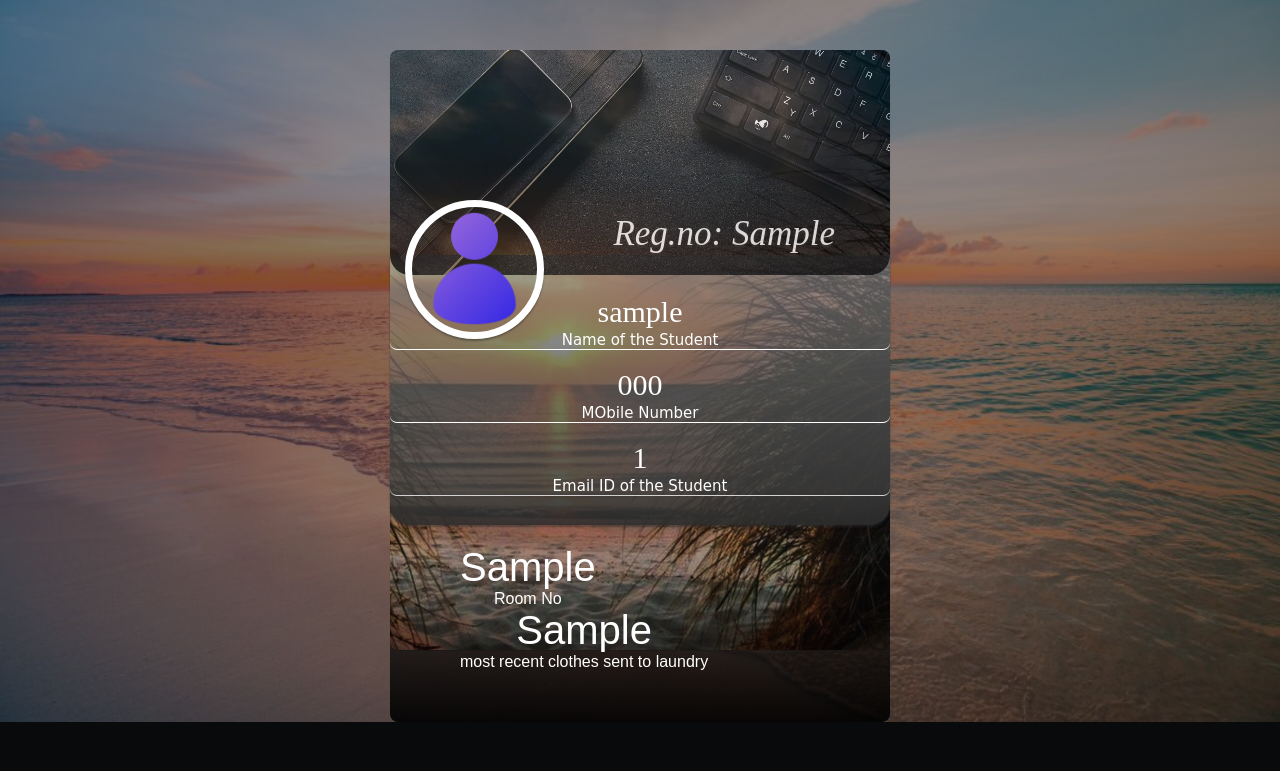
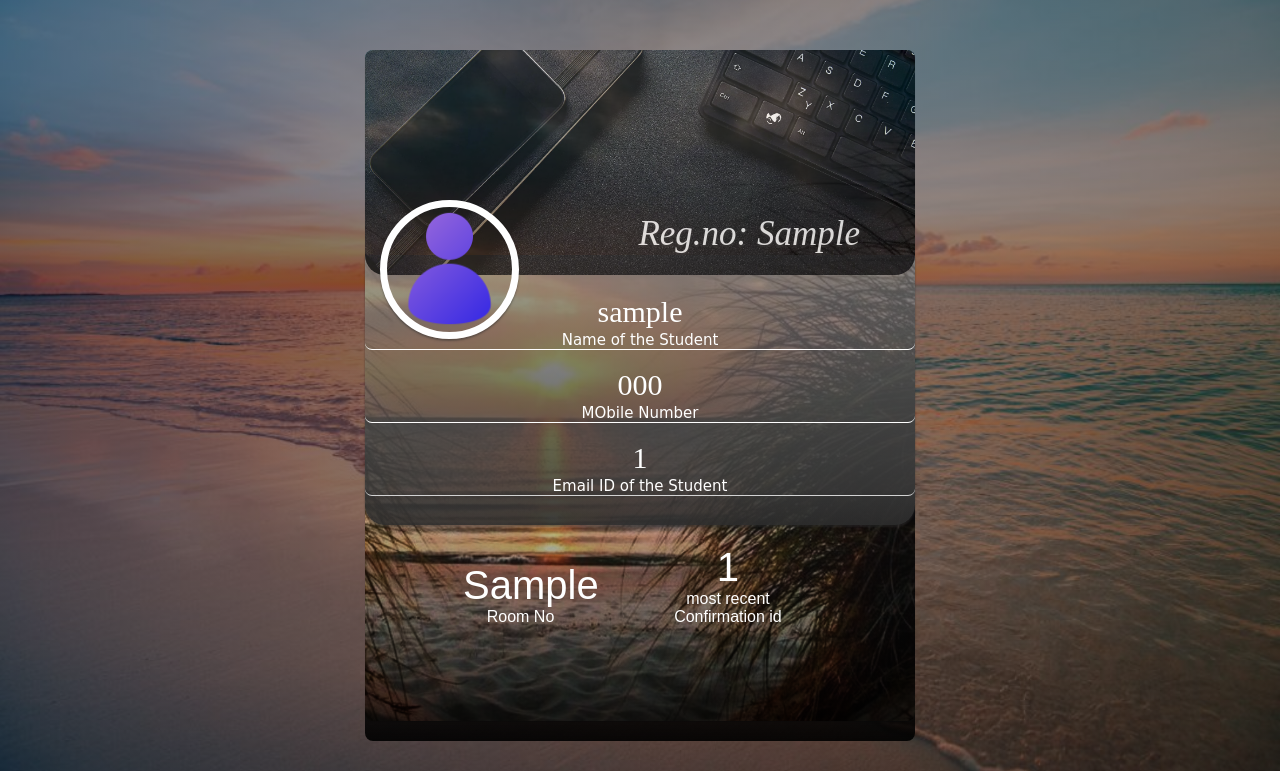
Before and after one commit to UtkarshUttam/Responsive_Hostel_Website, a PHP site: page /user/profile.php in a window 1280 px wide. Shown: the part 80-851 px from the top of the page. Before the commit the page ends 802 px from the top, so only its background shows below. Run offline with PHP 8.4, Linux system fonts and the light colour scheme; the visitor is signed in with stand-in values (Sample User, id 1); tables that the repository leaves empty or names only in its code hold one stand-in row (values such as "Sample post").

Commit message:
little detail changes

```diff
--- a/css/profile.css
+++ b/css/profile.css
@@ -105,8 +105,8 @@ body {
   }
 
   .userBox {
-    width:500px;
-    height: 600px;
+    width: 550px;
+    height: 671px;
     box-shadow: 0 1px 1px rgba(50,50,50,.40);
     /* background: #fff; */
     border-radius:8px;
@@ -189,27 +189,35 @@ body {
   }
 .footer {
     margin-top: -50px;
-    height: 231px;
+    height: 250px;
+    width: 100%;
     border-radius: 0 0 8px 8px;
     background-image: linear-gradient(to bottom, rgba(50, 50, 50, 0.2), rgba(0, 0, 0, 0.9) );
     justify-content: center;
     /* background-color: rgba(0, 0, 0, 0.6); */
 }
 footer ul {
+  padding-left: 50px  ;
     list-style:none;
     font-size:25px;
     margin:14px auto;
     margin-left:-10px;
   }
   li span {
+    width: 115px;
     border: 0.5rem;
     font-size:40px;
+    text-align: center;
     display:block;
     /* background-color: rgba(0, 0, 0, 0.503); */
   }
 .footer li {
     margin:0 30px;
+    width: 115px;
     color:#ffffff;
+    text-align: center;
     text-align:center;
+    padding-left: 1.75rem;
+    margin-bottom: 1rem;
     display:inline-block;
   }
--- a/user/profile.php
+++ b/user/profile.php
@@ -41,8 +41,8 @@
       <?php
 
   $db1 = mysqli_connect('localhost', 'root', '', 'hostel_data');
-  $Clothes= "SELECT Clothes_no FROM laundry_table WHERE Registration_No= '$regno1' LIMIT 1";
-  $result = mysqli_query($db, $Clothes);
+  $Cnf_id= "SELECT Cnf_id FROM laundry_table WHERE Registration_No= '$regno1' LIMIT 1";
+  $result = mysqli_query($db, $Cnf_id);
   // $row['laundry'] = mysqli_fetch_assoc($result)
   // if(mysqli_num_rows($result) == 0){
     $row['laundry'] = mysqli_num_rows($result) > 0 ? implode(mysqli_fetch_assoc($result)) : 'None';
@@ -89,9 +89,9 @@
         </div>
       </div>
       <div class="footer">
-        <ul><br><br><br>
+        <ul class="uli"><br><br><br>
           <li><span><?php echo implode($row['room']) ?></span>Room No</li>
-          <li><span><?php echo $row['laundry'] ?></span>most recent clothes sent to laundry</li>
+          <li><span><?php echo $row['laundry'] ?></span>most recent Confirmation id</li>
 
           <!-- <li><span>1.2m</span>Followers</li>
           <li><span>62</span>Following</li> -->
```
